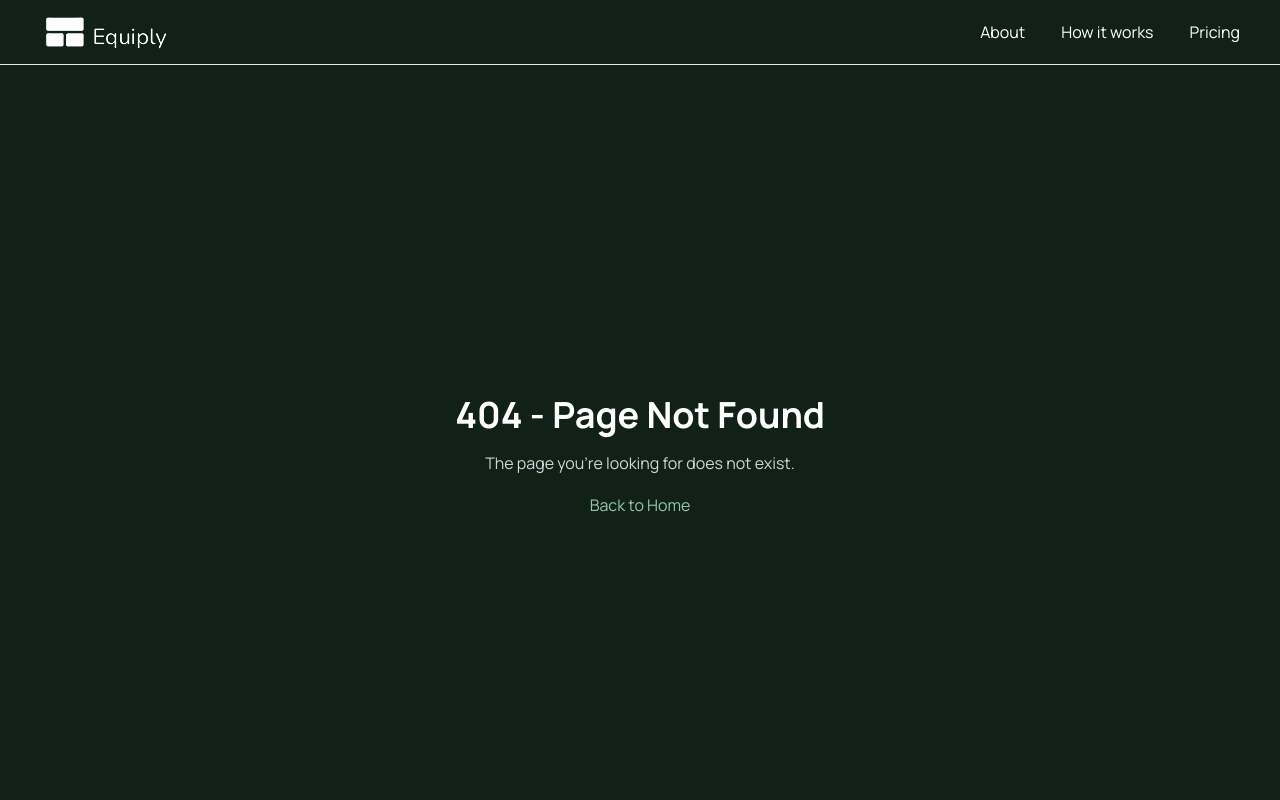
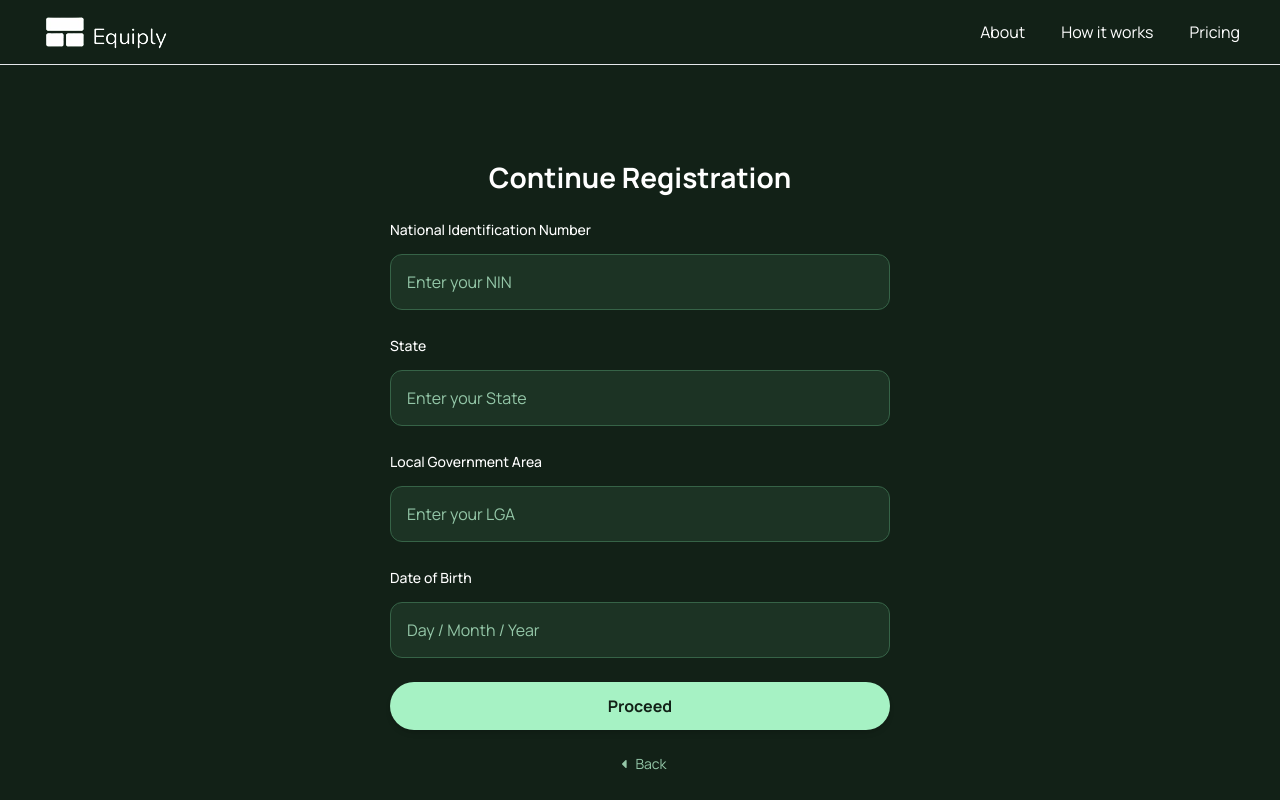
Before and after one commit to estherchinda/equiply, a Next.js app: page /sign-up/kyc in a window 1280 px wide. Before the commit this address had no page. Shown: the top 800 px of the page. Built offline with nearby package versions, Linux system fonts and the light colour scheme.

Commit message:
added kyc regsitration

```diff
--- a/app/page.tsx
+++ b/app/page.tsx
@@ -70,7 +70,7 @@ export default function Home() {
               <FaArrowRight />
             </button>
 
-            <div className="grid grid-cols-1 md:grid-cols-2 lg:grid-cols-3 gap-3 mt-3">
+            <div className="grid grid-cols-1 md:grid-cols-2 lg:grid-cols-3 gap-3 mt-3 w-full">
               {featuredEquipments.map((f, i) => (
                 <div key={i} className="space-y-3">
                   <div className="w-full md:w-[300px] h-[200px] relative">
--- /dev/null
+++ b/app/sign-up/kyc/page.tsx
@@ -0,0 +1,67 @@
+"use client";
+
+
+import Input from "@/ui/forms/Input";
+import Button from "@/ui/forms/Button";
+import Link from "next/link";
+
+import { useState, ChangeEvent } from "react";
+import { FaCaretLeft } from "react-icons/fa";
+
+export default function SignUpKYCPage() {
+  const [userData, setUserData] = useState({
+    nin: "",
+    state: "",
+    lga: "",
+    dob: "",
+  });
+
+  const handleInputChange = (e: ChangeEvent<HTMLInputElement>) => {
+    const { name, value } = e.target;
+    setUserData((prev) => ({
+      ...prev,
+      [name]: value,
+    }));
+  };
+
+  return (
+    <section className="flex flex-col items-center justify-center min-h-screen py-10 px-5 bg-[#122117] text-white space-y-5">
+      <h1 className="font-bold text-[28px] text-center">Continue Registration</h1>
+      <div className="w-full md:w-[500px] space-y-6">
+        <Input
+          value={userData.nin}
+          onChange={handleInputChange}
+          placeholder="Enter your NIN"
+          label="National Identification Number"
+        />
+        <Input
+        value={userData.state}
+        onChange={handleInputChange}
+        placeholder="Enter your State"
+        label="State"
+        />
+        <Input
+        value={userData.lga}
+        onChange={handleInputChange}
+        placeholder="Enter your LGA"
+        label="Local Government Area"
+        />
+        <Input
+        value={userData.dob}
+        onChange={handleInputChange}
+        placeholder="Day / Month / Year"
+        label="Date of Birth"
+        />
+        <div className="w-full">
+          <Button content="Proceed" href="/user/tools" />
+        </div>
+        <p className="text-[#94C7A8] text-sm leading-5 font-normal text-center">
+          <Link href={"/sign-up"} className="ml-1 hover:underline flex justify-center items-center gap-1">
+            <FaCaretLeft/>
+            Back
+          </Link>
+        </p>
+      </div>
+    </section>
+  );
+}
--- a/app/sign-up/page.tsx
+++ b/app/sign-up/page.tsx
@@ -58,7 +58,7 @@ export default function SignUpPage() {
           label="Enter password"
         />
         <div className="w-full">
-          <Button content="Sign up" href="/user/tools" />
+          <Button content="Next" href="/sign-up/kyc" />
         </div>
         <p className="text-[#94C7A8] text-sm leading-5 font-normal text-center">
           Already have an account?{" "}
--- a/ui/listings/ListingsComponent.tsx
+++ b/ui/listings/ListingsComponent.tsx
@@ -3,13 +3,11 @@
 import { userListings } from "@/lib/equipments";
 import { useState } from "react";
 import Heading from "../display/HeadingComponent";
-import Table from "../display/TableComponent";
 import SearchInput from "../forms/SearchInput";
 import Dropdown from "../forms/Dropdown";
 import Button from "../forms/Button";
 import Image from "next/image";
 import Link from "next/link";
-import { formatShortDate } from "@/utils/equipments";
 import Tag from "../display/Tag";
 
 export default function ListingsComponent() {
@@ -48,8 +46,6 @@ export default function ListingsComponent() {
     "Availability",
     "Actions",
   ];
-
-  const data = [{}];
 
   return (
     <section>
```
